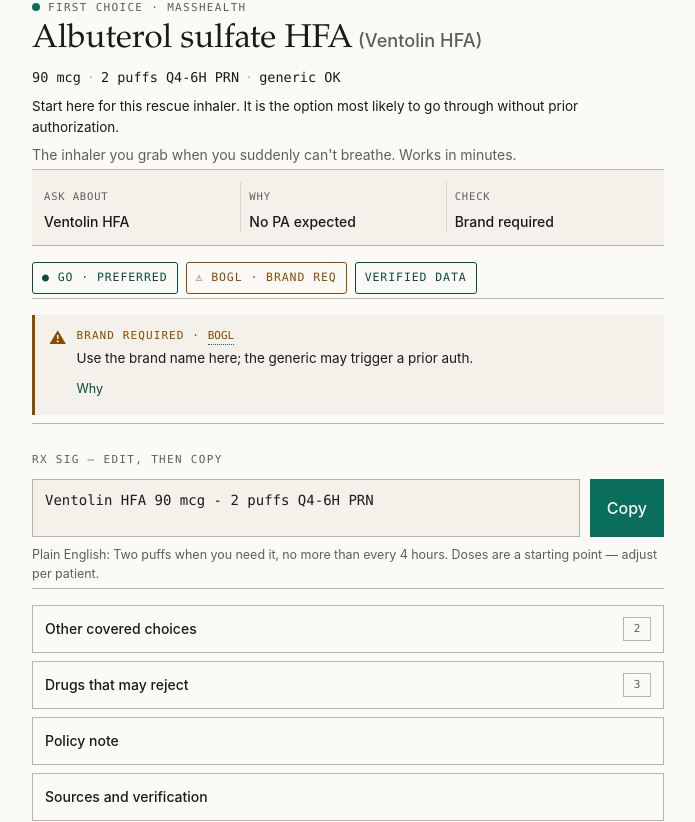
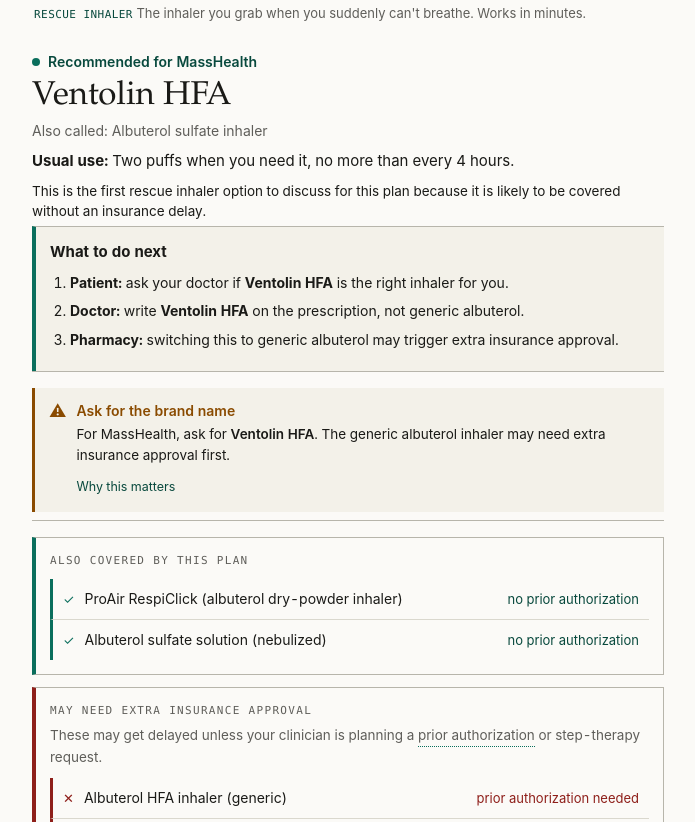
Before and after one commit to pranava0x0/FirstPassRx, a React (Vite) app: page / in a window 1280 px wide. Shown: the part 538-1360 px from the top of the page, without its empty margins (292-987 px from the left). Built offline with nearby package versions, Linux system fonts and the light colour scheme.

Commit message:
Make formulary results patient-readable

```diff
--- a/src/App.tsx
+++ b/src/App.tsx
@@ -34,7 +34,9 @@
             <h1 className="masthead__mark">
               First<span className="rx">Pass</span>Rx
             </h1>
-            <span className="masthead__stamp">Monograph · MA · as of {meta.lastUpdated}</span>
+            <span className="masthead__stamp">
+              Massachusetts inhaler guide · updated {meta.lastUpdated}
+            </span>
           </div>
           <p className="masthead__sub">
             Pick a plan and inhaler class. Start with the green answer.
--- a/src/components/Alternatives.tsx
+++ b/src/components/Alternatives.tsx
@@ -1,4 +1,12 @@
 import type { AltItem, PayerMeta } from '../types/formulary'
+
+function readableNote(note: string): string {
+  return note.replace(/PA/g, 'prior authorization').replace(/·/g, '+')
+}
+
+function readableDrug(drug: string): string {
+  return drug.replace(/\bDPI\b/g, 'dry-powder inhaler')
+}
 
 /**
  * The middle of the coverage ladder: other in-class agents this plan ALSO covers, so the
@@ -8,7 +16,7 @@
   return (
     <section aria-labelledby="alts-head">
       <p className="eyebrow" id="alts-head">
-        Also covered — other options in this class
+        Also covered by this plan
       </p>
       {items.length > 0 ? (
         <ul className="alts__list">
@@ -19,9 +27,9 @@
               </span>
               <span className="alts__drug">
                 <span className="sr-only">Also covered: </span>
-                {it.drug}
+                {readableDrug(it.drug)}
               </span>
-              {it.note ? <span className="alts__note">{it.note}</span> : null}
+              {it.note ? <span className="alts__note">{readableNote(it.note)}</span> : null}
             </li>
           ))}
         </ul>
--- a/src/components/BoglBanner.tsx
+++ b/src/components/BoglBanner.tsx
@@ -1,20 +1,24 @@
 import { GlossaryTerm } from './GlossaryTerm'
 
 /** Brand-Over-Generic caution. Rendered only when the plan forces the brand. */
-export function BoglBanner({ note }: { note: string }) {
+export function BoglBanner({ brand }: { brand: string }) {
   return (
     <div className="bogl">
       <span className="bogl__glyph" aria-hidden="true">
         &#9888;
       </span>
       <div>
-        <p className="bogl__eyebrow">
-          Brand required · <GlossaryTerm match="BOGL">BOGL</GlossaryTerm>
+        <p className="bogl__eyebrow">Ask for the brand name</p>
+        <p className="bogl__body">
+          For MassHealth, ask for <b>{brand}</b>. The generic albuterol inhaler may need extra
+          insurance approval first.
         </p>
-        <p className="bogl__body">Use the brand name here; the generic may trigger a prior auth.</p>
         <details className="mini-detail">
-          <summary>Why</summary>
-          <p>{note}</p>
+          <summary>Why this matters</summary>
+          <p>
+            MassHealth has a <GlossaryTerm match="BOGL">brand-over-generic rule</GlossaryTerm> for
+            this inhaler: the brand is the easier path, even though a generic exists.
+          </p>
         </details>
       </div>
     </div>
--- a/src/components/RejectList.tsx
+++ b/src/components/RejectList.tsx
@@ -1,5 +1,15 @@
 import type { PaItem } from '../types/formulary'
 import { GlossaryTerm } from './GlossaryTerm'
+
+function readableReason(reason: string): string {
+  const lower = reason.toLowerCase()
+  if (lower.includes('pa')) return 'prior authorization needed'
+  if (lower.includes('step')) return 'try another inhaler first'
+  if (lower.includes('non-formulary')) return 'not on the covered list'
+  if (lower.includes('non-preferred')) return 'not preferred'
+  if (lower.includes('higher tier')) return 'higher cost tier'
+  return reason
+}
 
 /**
  * Drugs that won't ship clean for this payer/class, as a ledger: one row per drug with a
@@ -9,20 +19,14 @@
 export function RejectList({ items }: { items: PaItem[] }) {
   return (
     <section aria-labelledby="reject-head">
-      <div className="reject__head">
-        <p className="eyebrow" id="reject-head">
-          Will reject — <GlossaryTerm match="Prior authorization">prior auth</GlossaryTerm> / step
-        </p>
-        <button
-          type="button"
-          className="appeal-btn"
-          disabled
-          aria-disabled="true"
-          title="Coming soon — auto-draft the PA appeal from this cell"
-        >
-          Automate appeal · soon
-        </button>
-      </div>
+      <p className="eyebrow" id="reject-head">
+        May need extra insurance approval
+      </p>
+      <p className="reject__intro">
+        These may get delayed unless your clinician is planning a{' '}
+        <GlossaryTerm match="Prior authorization">prior authorization</GlossaryTerm> or step-therapy
+        request.
+      </p>
 
       {items.length > 0 ? (
         <ul className="reject__list">
@@ -35,7 +39,7 @@
                 <span className="sr-only">Will reject: </span>
                 {it.drug}
               </span>
-              <span className="reject__reason">{it.reason}</span>
+              <span className="reject__reason">{readableReason(it.reason)}</span>
             </li>
           ))}
         </ul>
--- a/src/components/ResultCard.tsx
+++ b/src/components/ResultCard.tsx
@@ -1,4 +1,4 @@
-import type { ClassMeta, FormularyRecord, PayerMeta, Verification } from '../types/formulary'
+import type { ClassMeta, FormularyRecord, PayerMeta } from '../types/formulary'
 import { meta, resolveSources } from '../lib/formulary'
 import { RxSig } from './RxSig'
 import { BoglBanner } from './BoglBanner'
@@ -15,15 +15,14 @@
   labelId: string
 }
 
-const VERIFY_LABEL: Record<Verification, string> = {
-  verified: 'Verified',
-  partial: 'Partial',
-  example: 'Example',
+function readableGenericName(name: string): string {
+  return name.replace(/\s+HFA\b/g, ' inhaler')
 }
 
 export function ResultCard({ record, payer, drugClass, panelId, labelId }: Props) {
   const agent = record.preferredAgent
   const sources = resolveSources(record.sourceIds)
+  const displayName = agent.brand ?? agent.inn
 
   return (
     <section
@@ -36,86 +35,82 @@
     >
       <div className="doc">
         <div className="highlights">
-          <span className="eyebrow highlights__eyebrow">
+          <span className="recommendation-label">
             <span className="dot" aria-hidden="true" />
-            First choice · {payer.shortName}
+            Recommended for {payer.shortName}
           </span>
-          <h2 className="agent">
-            {agent.inn}
-            {agent.brand ? <span className="agent__brand"> ({agent.brand})</span> : null}
-          </h2>
-          <p className="agent__dose">
-            {agent.strength}
-            <span className="sep" aria-hidden="true">
-              ·
-            </span>
-            {agent.sigShort}
-            <span className="sep" aria-hidden="true">
-              ·
-            </span>
-            {agent.genericAvailable ? 'generic OK' : 'brand-only'}
+          <h2 className="agent">{displayName}</h2>
+          {agent.brand ? (
+            <p className="agent__generic">Also called: {readableGenericName(agent.inn)}</p>
+          ) : null}
+          <p className="agent__directions">
+            <b>Usual use:</b> {agent.plainSig}
           </p>
           <p className="agent__why">
-            Start here for this {drugClass.plainName.toLowerCase()}. It is the option most likely to
-            go through without prior authorization.
+            This is the first {drugClass.plainName.toLowerCase()} option to discuss for this plan
+            because it is likely to be covered without an insurance delay.
           </p>
-          <p className="agent__plain">{drugClass.plainDescription}</p>
         </div>
 
-        <div className="quick-read" aria-label="Quick answer">
-          <div className="quick-read__item">
-            <span>Ask about</span>
-            <strong>{agent.brand ?? agent.inn}</strong>
-          </div>
-          <div className="quick-read__item">
-            <span>Why</span>
-            <strong>No PA expected</strong>
-          </div>
-          <div className="quick-read__item">
-            <span>Check</span>
-            <strong>{record.boglActive ? 'Brand required' : VERIFY_LABEL[record.verification]}</strong>
-          </div>
-        </div>
-
-        <div className="stamps">
-          <span className="stamp stamp--go">● GO · preferred</span>
-          {record.boglActive ? <span className="stamp stamp--warn">⚠ BOGL · brand req</span> : null}
-          <span
-            className={`stamp stamp--verify is-${record.verification}`}
-            title={record.verificationNote}
-          >
-            {VERIFY_LABEL[record.verification]} data
-          </span>
+        <div className="patient-summary" aria-label="What to do next">
+          <h3>What to do next</h3>
+          <ol>
+            {record.boglActive ? (
+              <>
+                <li>
+                  <b>Patient:</b> ask your doctor if <strong>{displayName}</strong> is the right
+                  inhaler for you.
+                </li>
+                <li>
+                  <b>Doctor:</b> write <strong>{displayName}</strong> on the prescription, not
+                  generic albuterol.
+                </li>
+                <li>
+                  <b>Pharmacy:</b> switching this to generic albuterol may trigger extra insurance
+                  approval.
+                </li>
+              </>
+            ) : (
+              <>
+                <li>
+                  <b>Patient:</b> ask your doctor if <strong>{displayName}</strong> is the right
+                  inhaler for you.
+                </li>
+                <li>
+                  <b>Doctor:</b> this plan is likely to cover <strong>{displayName}</strong> without
+                  prior authorization.
+                </li>
+                <li>
+                  <b>Pharmacy:</b>{' '}
+                  {agent.genericAvailable
+                    ? 'a generic version is okay for this plan.'
+                    : 'a generic version is not listed for this product.'}
+                </li>
+              </>
+            )}
+          </ol>
         </div>
 
         {record.boglActive && record.boglNote ? (
           <div>
-            <BoglBanner note={record.boglNote} />
+            <BoglBanner brand={agent.brand ?? displayName} />
           </div>
         ) : null}
 
-        <div>
-          <RxSig record={record} />
+        <div className="coverage-panels" aria-label="Coverage details">
+          <div className="coverage-panel coverage-panel--covered">
+            <Alternatives items={record.alternatives ?? []} payer={payer} />
+          </div>
+          <div className="coverage-panel coverage-panel--reject">
+            <RejectList items={record.paRequired} />
+          </div>
         </div>
 
         <div className="detail-stack">
           <details className="detail-block">
-            <summary>
-              Other covered choices
-              <span className="detail-count">{record.alternatives?.length ?? 0}</span>
-            </summary>
+            <summary>Prescription text for clinician</summary>
             <div className="detail-block__body">
-              <Alternatives items={record.alternatives ?? []} payer={payer} />
-            </div>
-          </details>
-
-          <details className="detail-block">
-            <summary>
-              Drugs that may reject
-              <span className="detail-count">{record.paRequired.length}</span>
-            </summary>
-            <div className="detail-block__body">
-              <RejectList items={record.paRequired} />
+              <RxSig record={record} />
             </div>
           </details>
 
--- a/src/components/RxSig.tsx
+++ b/src/components/RxSig.tsx
@@ -34,7 +34,7 @@
 
   return (
     <div>
-      <p className="eyebrow">Rx sig — edit, then copy</p>
+      <p className="sig__patient">Clinician copy text. Edit before prescribing.</p>
       <div className="sig__row">
         <textarea
           className="sig__field"
@@ -42,7 +42,7 @@
           value={value}
           spellCheck={false}
           onChange={(e) => setValue(e.target.value)}
-          aria-label="Editable prescription sig"
+          aria-label="Editable prescription text"
         />
         <button
           type="button"
@@ -57,7 +57,7 @@
         </button>
       </div>
       <p className="sig__note">
-        Plain English: {record.preferredAgent.plainSig} Doses are a starting point — adjust per patient.
+        This is starter text for a clinician to adjust. Follow the final prescription label.
       </p>
     </div>
   )
--- a/src/index.css
+++ b/src/index.css
@@ -142,8 +142,8 @@
 .masthead__stamp {
   font-family: var(--font-mono);
   font-size: 11px;
-  letter-spacing: 0.1em;
-  text-transform: uppercase;
+  letter-spacing: 0.04em;
+  text-transform: none;
   color: var(--ink-muted);
 }
 .masthead__sub {
@@ -406,13 +406,16 @@
   cursor: not-allowed;
 }
 .seg__abbr {
-  font-family: var(--font-mono);
+  font-family: var(--font-sans);
   font-size: 12.5px;
-  letter-spacing: 0.02em;
+  letter-spacing: 0;
   font-weight: 500;
 }
 .seg__plain {
+  font-family: var(--font-mono);
   font-size: 10.5px;
+  letter-spacing: 0.04em;
+  text-transform: uppercase;
   opacity: 0.85;
 }
 .seg__soon {
@@ -480,10 +483,13 @@
 }
 
 /* highlights (the answer) */
-.highlights__eyebrow {
+.recommendation-label {
   display: flex;
   align-items: center;
   gap: 8px;
+  font-size: 14px;
+  font-weight: 600;
+  color: var(--accent-deep);
 }
 .dot {
   width: 8px;
@@ -500,21 +506,19 @@
   font-weight: 500;
   color: var(--ink);
 }
-.agent__brand {
-  font-family: var(--font-sans);
-  font-size: 0.55em;
-  font-weight: 500;
+.agent__generic {
+  margin: 4px 0 0;
+  font-size: 14px;
   color: var(--ink-muted);
 }
-.agent__dose {
-  font-family: var(--font-mono);
-  font-size: 13.5px;
+.agent__directions {
+  font-family: var(--font-sans);
+  font-size: 15px;
   color: var(--ink);
   margin: 8px 0 0;
 }
-.agent__dose .sep {
-  color: var(--rule);
-  padding: 0 6px;
+.agent__directions b {
+  font-weight: 650;
 }
 .agent__plain {
   margin: 6px 0 0;
@@ -522,37 +526,28 @@
   color: var(--ink-muted);
 }
 
-.quick-read {
-  display: grid;
-  grid-template-columns: 1fr;
-  gap: 8px;
+.patient-summary {
   background: var(--paper-shade);
-  padding: 12px;
+  border-left: 4px solid var(--accent);
+  padding: 13px 14px;
 }
-.quick-read__item {
-  display: flex;
-  justify-content: space-between;
-  gap: 12px;
-  align-items: baseline;
-  border-bottom: 1px solid var(--rule-faint);
-  padding-bottom: 7px;
+.patient-summary h3 {
+  margin: 0 0 8px;
+  font-size: 15px;
+  font-weight: 650;
 }
-.quick-read__item:last-child {
-  border-bottom: 0;
-  padding-bottom: 0;
+.patient-summary ol {
+  margin: 0;
+  padding-left: 20px;
 }
-.quick-read__item span {
-  font-family: var(--font-mono);
-  font-size: 10.5px;
-  letter-spacing: 0.08em;
-  text-transform: uppercase;
-  color: var(--ink-muted);
+.patient-summary li {
+  margin: 7px 0;
+  font-size: 14px;
 }
-.quick-read__item strong {
-  font-size: 14px;
-  font-weight: 500;
+.patient-summary b,
+.patient-summary strong {
+  font-weight: 650;
   color: var(--ink);
-  text-align: right;
 }
 
 /* status stamps */
@@ -565,10 +560,10 @@
   display: inline-flex;
   align-items: center;
   gap: 6px;
-  font-family: var(--font-mono);
-  font-size: 11.5px;
-  letter-spacing: 0.08em;
-  text-transform: uppercase;
+  font-family: var(--font-sans);
+  font-size: 13px;
+  letter-spacing: 0;
+  text-transform: none;
   padding: 6px 9px;
   border: 1.5px solid currentColor;
   border-radius: 3px;
@@ -607,18 +602,21 @@
   flex: 0 0 auto;
 }
 .bogl__eyebrow {
-  font-family: var(--font-mono);
-  font-size: 11px;
-  letter-spacing: 0.1em;
-  text-transform: uppercase;
+  font-family: var(--font-sans);
+  font-size: 14px;
+  letter-spacing: 0;
+  text-transform: none;
   color: var(--status-warn);
-  font-weight: 500;
+  font-weight: 600;
   margin: 0;
 }
 .bogl__body {
   margin: 3px 0 0;
   font-size: 13.5px;
   color: var(--ink);
+}
+.bogl__body b {
+  font-weight: 600;
 }
 .mini-detail {
   margin-top: 6px;
@@ -638,12 +636,20 @@
 }
 
 /* Rx sig — editable starting point */
+.sig__patient {
+  margin: 4px 0 0;
+  font-size: 15px;
+  color: var(--ink);
+}
+.sig__patient b {
+  font-weight: 600;
+}
 .sig__row {
   display: flex;
   gap: 10px;
   align-items: stretch;
   flex-wrap: wrap;
-  margin-top: 8px;
+  margin-top: 10px;
 }
 .sig__field {
   flex: 1 1 240px;
@@ -716,13 +722,15 @@
   color: var(--ink);
 }
 .reject__reason {
-  font-family: var(--font-mono);
-  font-size: 11px;
-  letter-spacing: 0.06em;
-  text-transform: uppercase;
+  font-size: 13px;
   color: var(--status-deny);
-  flex: 0 0 auto;
+  flex: 0 0 190px;
   text-align: right;
+}
+.reject__intro {
+  margin: 6px 0 0;
+  font-size: 13.5px;
+  color: var(--ink-muted);
 }
 .reject__none {
   margin: 8px 0 0;
@@ -789,12 +797,9 @@
   color: var(--ink);
 }
 .alts__note {
-  font-family: var(--font-mono);
-  font-size: 11px;
-  letter-spacing: 0.06em;
-  text-transform: uppercase;
+  font-size: 13px;
   color: var(--accent-deep);
-  flex: 0 0 auto;
+  flex: 0 0 190px;
   text-align: right;
 }
 .alts__none {
@@ -803,7 +808,27 @@
   color: var(--ink-muted);
 }
 
-/* progressive disclosure keeps the lay-reader path short */
+/* coverage details: visible because this is the main patient action surface */
+.coverage-panels {
+  display: grid;
+  gap: 12px;
+}
+.coverage-panel {
+  border: 1px solid var(--rule);
+  background: var(--paper);
+  padding: 14px;
+}
+.coverage-panel--covered {
+  border-left: 4px solid var(--accent);
+}
+.coverage-panel--reject {
+  border-left: 4px solid var(--status-deny);
+}
+.coverage-panel .eyebrow {
+  margin: 0;
+}
+
+/* secondary policy/source disclosure */
 .detail-stack {
   display: grid;
   gap: 8px;
@@ -968,23 +993,19 @@
   .seg__btn {
     flex: 0 1 auto;
   }
-  .quick-read {
-    grid-template-columns: repeat(3, 1fr);
+}
+
+@media (max-width: 520px) {
+  .alts__row,
+  .reject__row {
+    align-items: flex-start;
+    flex-wrap: wrap;
   }
-  .quick-read__item {
-    display: block;
-    border-bottom: 0;
-    border-right: 1px solid var(--rule-faint);
-    padding: 0 10px 0 0;
-  }
-  .quick-read__item:last-child {
-    border-right: 0;
-    padding-right: 0;
-  }
-  .quick-read__item strong {
-    display: block;
-    margin-top: 4px;
+  .alts__note,
+  .reject__reason {
+    flex-basis: 100%;
     text-align: left;
+    padding-left: 23px;
   }
 }
 
--- a/src/lib/sig.ts
+++ b/src/lib/sig.ts
@@ -15,11 +15,15 @@
   return preferredAgent.inn
 }
 
+function readableStrength(strength: string): string {
+  return strength.replace(/\bmcg\b/g, 'micrograms')
+}
+
 /**
  * EHR-ready prescription string for Epic/Cerner paste, e.g.
- * "Budesonide/formoterol 160/4.5 mcg - 2 puffs BID".
+ * "Budesonide/formoterol 160/4.5 micrograms - 2 puffs twice daily".
  */
 export function buildSig(record: FormularyRecord): string {
-  const { strength, sigShort } = record.preferredAgent
-  return `${rxName(record)} ${strength} - ${sigShort}`
+  const { strength, sig } = record.preferredAgent
+  return `${rxName(record)} ${readableStrength(strength)} - ${sig}`
 }
```
Also changed, not shown: src/components/Controls.tsx (+4 -5 lines), 2 other files (tests, documents, lock files or other folders).
